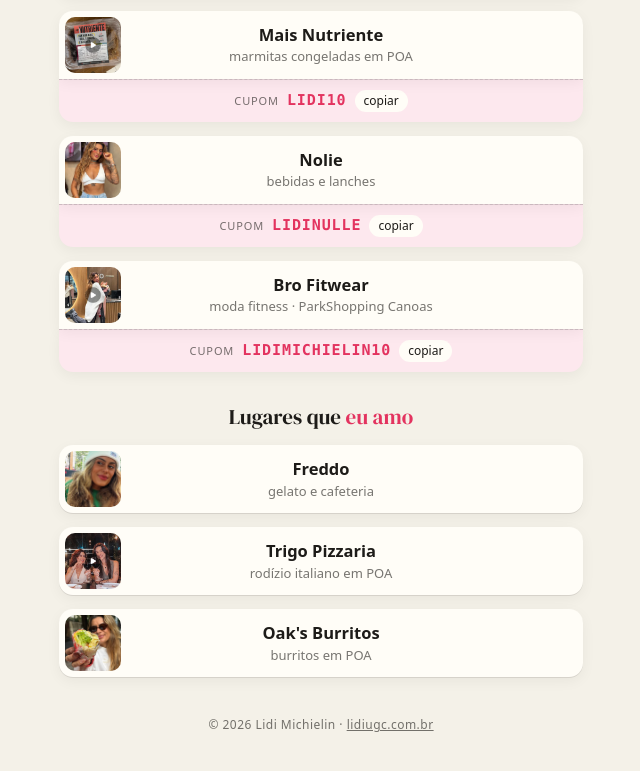
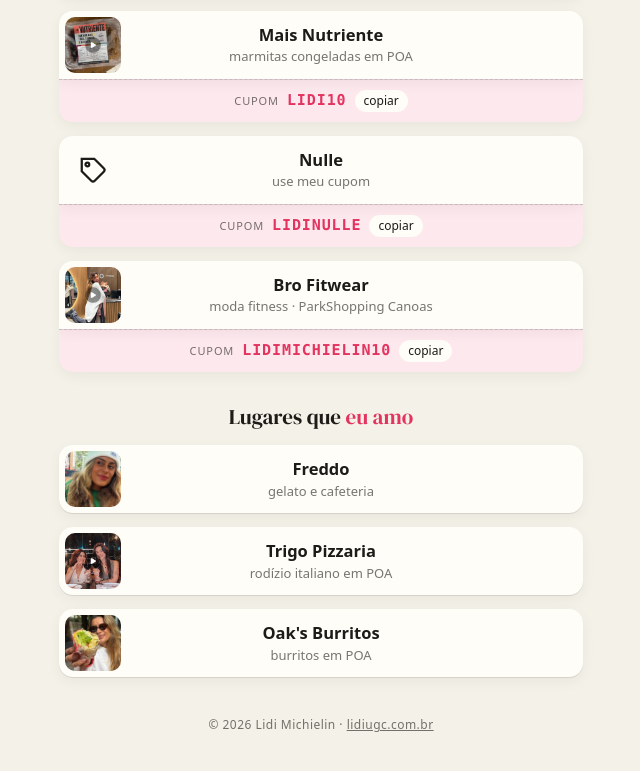
Before and after one commit to lidiugc-glitch/Lidi-ugc-, a plain HTML site: page links/index.html in a window 1280 px wide. Shown: the part 857-1628 px from the top of the page, without its empty margins (319-959 px from the left). Drawn offline with Linux system fonts and the light colour scheme.

Commit message:
Corrige cupom: Nulle
Co-Authored-By: Claude Opus 5.5 <noreply@anthropic.com>
Claude-Session: https://claude.ai/code/session_013oLkovh7dnACZ5Msdsgmg1

```diff
--- a/links/index.html
+++ b/links/index.html
@@ -73,7 +73,7 @@ footer a { color: inherit; }
     <button class="code" type="button" data-code="LIDI10"><span>cupom</span> <b>LIDI10</b> <i>copiar</i></button>
   </div>
   <div class="cpn">
-    <a class="btn" href="https://www.instagram.com/nolienow/" target="_blank" rel="noopener"><img src="../assets/img/novas/nolie-oculos.jpg" alt=""><b>Nolie<small>bebidas e lanches</small></b><span></span></a>
+    <a class="btn" href="https://www.instagram.com/lidimichielin/" target="_blank" rel="noopener"><span class="ico"><svg viewBox="0 0 24 24" fill="none" stroke="currentColor" stroke-width="1.8"><path d="M20.6 13.4l-7.2 7.2a2 2 0 0 1-2.8 0L3 13V3h10l7.6 7.6a2 2 0 0 1 0 2.8z"/><circle cx="7.5" cy="7.5" r="1.5"/></svg></span><b>Nulle<small>use meu cupom</small></b><span></span></a>
     <button class="code" type="button" data-code="LIDINULLE"><span>cupom</span> <b>LIDINULLE</b> <i>copiar</i></button>
   </div>
   <div class="cpn">
```
